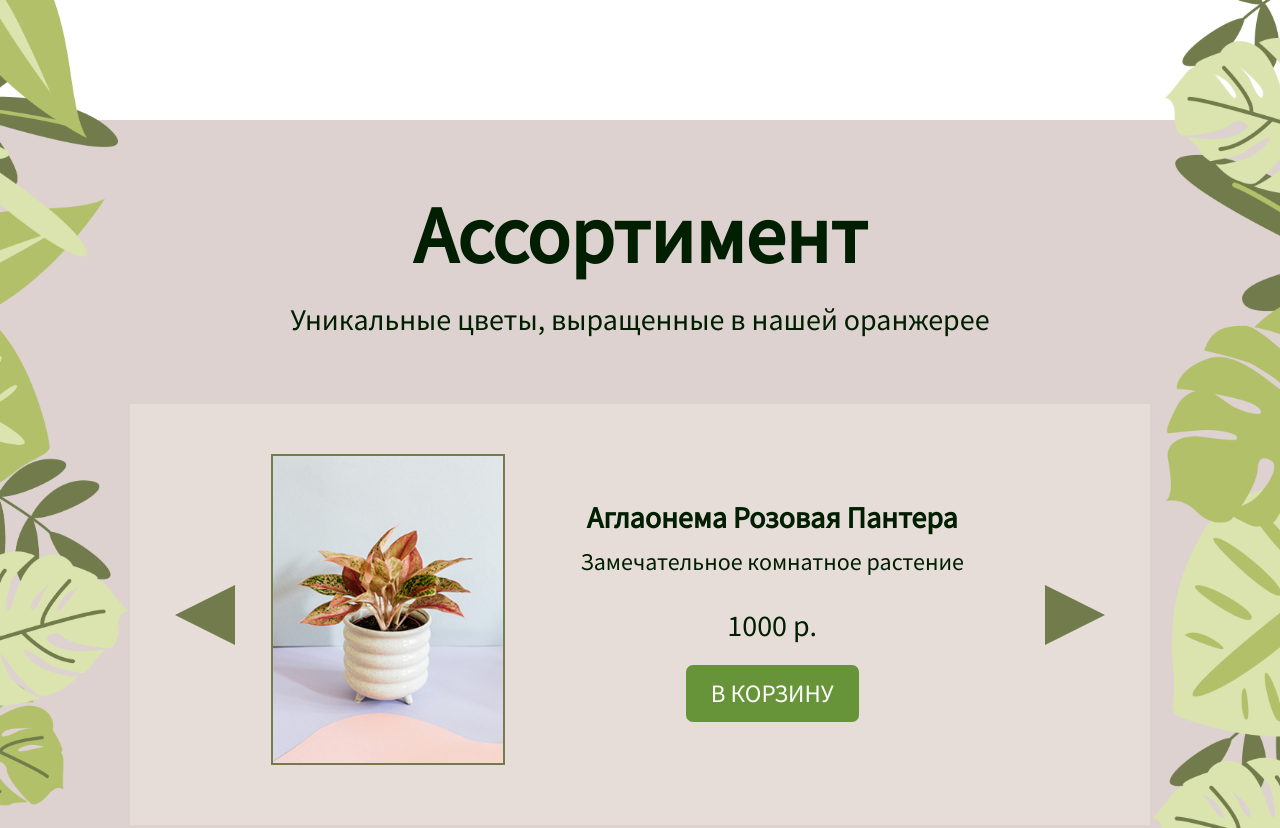
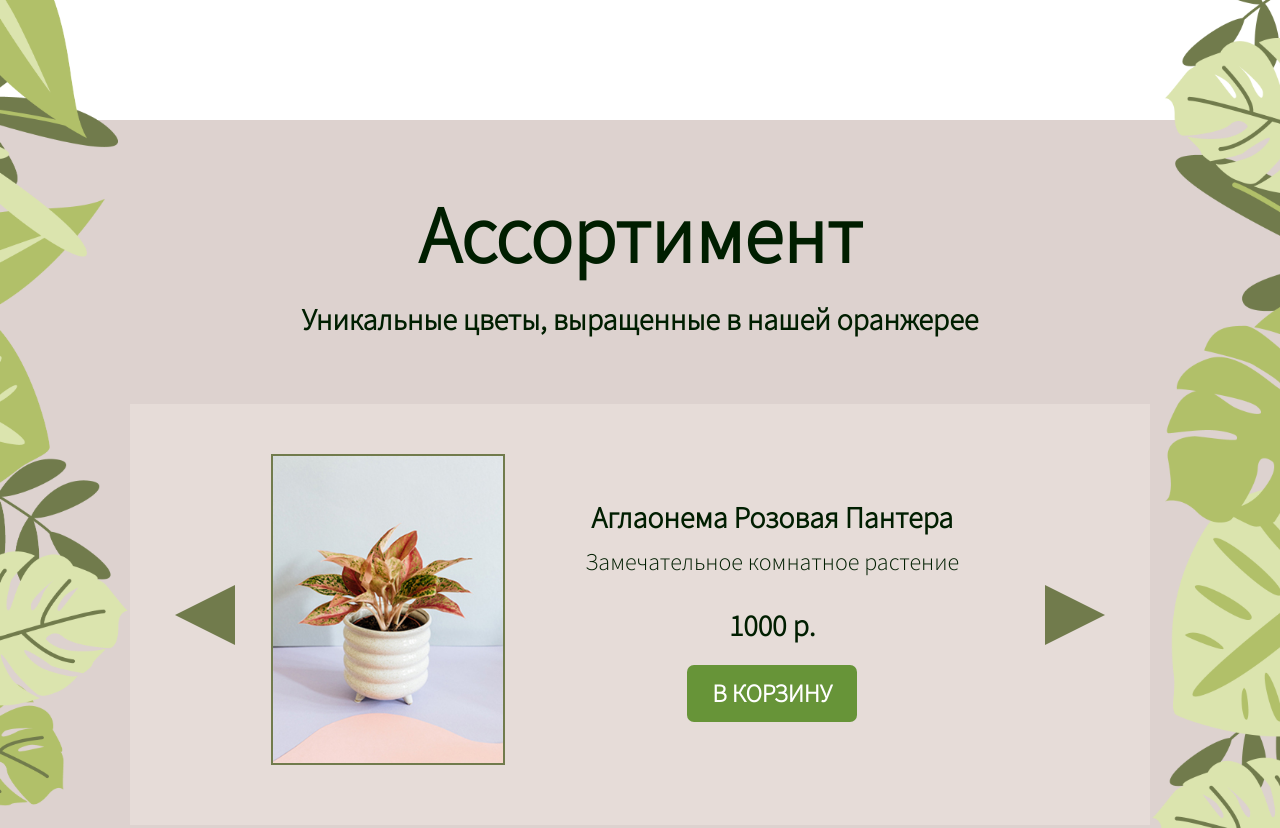
Before and after one commit to KleRkUS/chern, a plain HTML site: page index.html in a window 1280 px wide. Shown: the part 1480-2308 px from the top of the page. Drawn offline with nearby package versions, Linux system fonts and the light colour scheme.

Commit message:
last updates

```diff
--- a/index.html
+++ b/index.html
@@ -6,7 +6,7 @@
     <meta http-equiv="X-UA-Compatible" content="IE=edge">
     <meta name="viewport" content="width=device-width, initial-scale=1">
     <link href="styles.css" rel="stylesheet">
-    <link href="https://fonts.googleapis.com/css?family=Source+Sans+Pro&display=swap" rel="stylesheet">
+    <link href="https://fonts.googleapis.com/css?family=Source+Sans+Pro:300:400:700&display=swap" rel="stylesheet">
     <link href="https://fonts.googleapis.com/css?family=Open+Sans:300&display=swap" rel="stylesheet">
 </head>
 <body>
--- a/styles.css
+++ b/styles.css
@@ -80,6 +80,7 @@ h1{
 .assorti, .services, .portfolio, .contacts span{
     color: #001E00;
     font-size: 30px;
+    font-weight: 700;
 }
 
 a{
@@ -440,6 +441,7 @@ hr{
 
 .contacts__data span{
     font-size: 35px;
+    font-weight: 400;
 }
 
 #Lisa{
```
